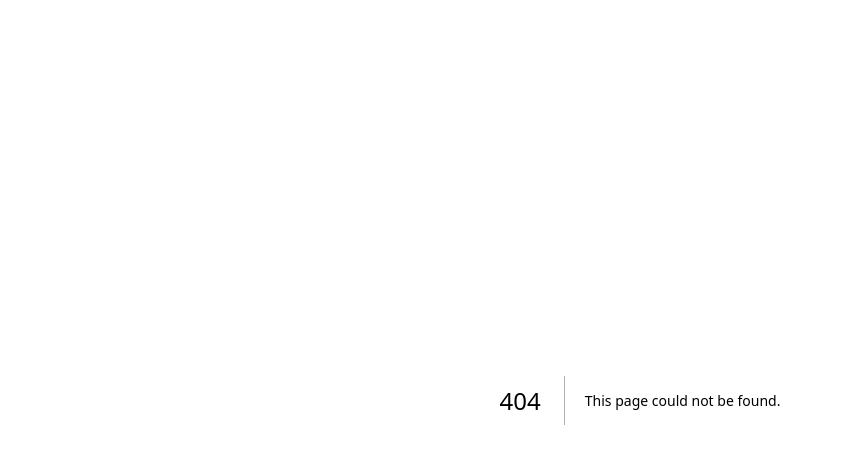
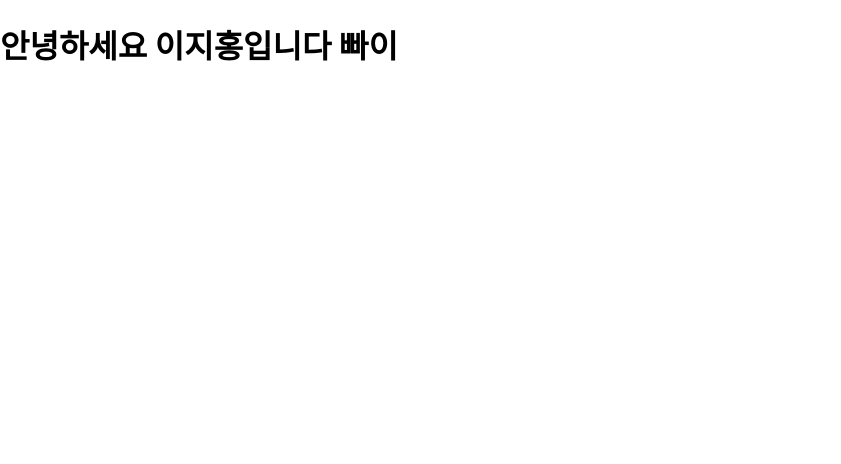
Before and after one commit to jihong4/theDutch_sideproject, a Next.js app: page /input_info in a window 1280 px wide. Before the commit this address had no page. Shown: the top 464 px of the page, without its empty margins (0-841 px from the left). Built offline with nearby package versions, Linux system fonts and the light colour scheme.

Commit message:
info_mem error

```diff
--- /dev/null
+++ b/app/input_info/page.js
@@ -0,0 +1,13 @@
+import React from 'react';
+import Link from 'next/link';
+import styles from '../styles/member_input.module.css';
+
+const info_mem = () => {
+  return (
+    <div>
+        <h1>안녕하세요 이지홍입니다 빠이</h1>
+    </div>
+    );
+};
+
+export default info_mem;
--- a/app/member_input/page.js
+++ b/app/member_input/page.js
@@ -12,7 +12,8 @@ const Member_in = () => {
     <div className={styles.content}>
       <h1>this is member add page</h1>
     </div>
-<div className={styles.addlocation}>
+<div className={styles.addlocation} >
+  <Link href="/input_info" className={styles.logoLink}>
     <button className={styles.addbutton}>
        <svg
          xmlns="http://www.w3.org/2000/svg"
@@ -26,6 +27,9 @@ const Member_in = () => {
     </svg>
     <span>Add</span>
   </button>
+  </Link>
+
+
 </div>
 </div>
 
--- a/app/page.js
+++ b/app/page.js
@@ -14,7 +14,7 @@ const Home = () => {
         <button className={styles.startbutton}>
   <svg
     xmlns="http://www.w3.org/2000/svg"
-    viewBox="0 0 24 24"
+    viewBox="0 0 12 12"
     width={24}
     height={24}
   >
```
Also changed, not shown: app/styles/input_info.module.css (added). Lines whose indentation alone changed are shown as unchanged.
